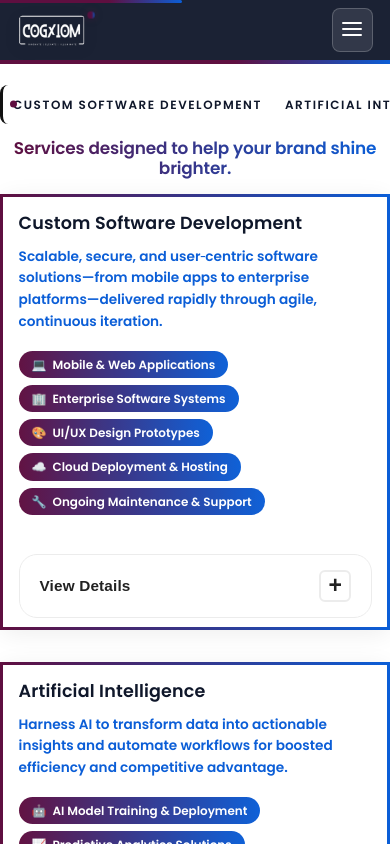
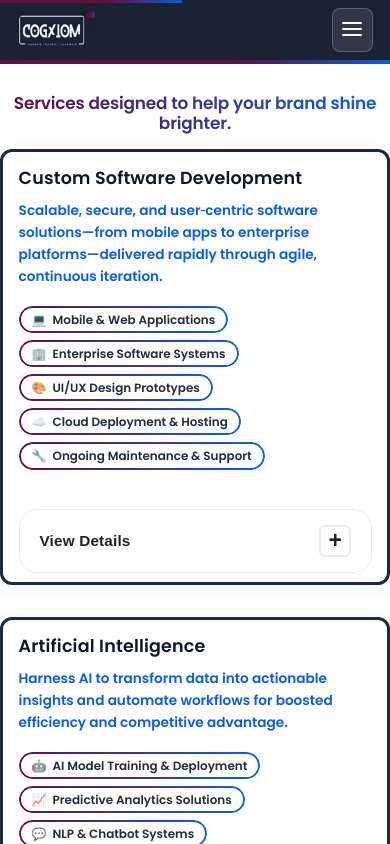
Before and after one commit to itxhas/Cogxioms, a React (Vite) app in the folder MYsite/: page /services in a window 390 px wide. Shown: the top 844 px of the page. Built offline with nearby package versions, Linux system fonts and the light colour scheme.

Commit message:
Email.js linked

```diff
--- a/MYsite/src/components/About/About.css
+++ b/MYsite/src/components/About/About.css
@@ -244,6 +244,7 @@
 .section-title {
   font-size: 2.5rem;
   font-weight: 700;
+
   text-align: center;
   margin-bottom: 3rem;
   position: relative;
@@ -576,7 +577,7 @@
 .review-card, .review-card-stacked, .stat-item, .highlight-card, .value-card {
   border-radius: 32px !important;
   border: 2px solid;
-  border-image: linear-gradient(90deg, #5f0f40, #5f0f40, #0b5ed7) 1;
+  /* border-image: linear-gradient(90deg, #5f0f40, #5f0f40, #0b5ed7) 1; */
   background: #fff;
 }
 
@@ -732,9 +733,9 @@
 }
 
 .team-section {
-  border-radius: 32px;
+  /* border-radius: 32px;
   border: 4px solid;
-  border-image: linear-gradient(90deg, #5f0f40, #5f0f40, #0b5ed7) 1;
+  border-image: linear-gradient(90deg, #5f0f40, #5f0f40, #0b5ed7) 1; */
 }
 
 .reviews-section {
@@ -744,7 +745,7 @@
   gap: 2rem;
   border-radius: 32px;
   border: 4px solid;
-  border-image: linear-gradient(90deg, #5f0f40, #5f0f40, #0b5ed7) 1;
+  /* border-image: linear-gradient(90deg, #5f0f40, #5f0f40, #0b5ed7) 1; */
   background: #fff !important;
   position: relative;
   flex-wrap: wrap;
--- a/MYsite/src/components/About/About.jsx
+++ b/MYsite/src/components/About/About.jsx
@@ -409,7 +409,7 @@ function AnimatedReviewsSection() {
                   margin: '0 auto',
                 }}
               >
-                <p style={{ marginBottom: '2.2rem', color: '#ff8811', fontWeight: 600, lineHeight: 1.6 }}>{review.text}</p>
+                <p style={{ marginBottom: '2.2rem', color: '#5f0f40', fontWeight: 600, lineHeight: 1.6 }}>{review.text}</p>
                 <span style={{ color: '#0b5ed7', fontWeight: 700, fontSize: '1.05rem' }}>{review.author}</span>
               </motion.div>
             );
--- a/MYsite/src/components/Contact/Contact.jsx
+++ b/MYsite/src/components/Contact/Contact.jsx
@@ -1,7 +1,8 @@
-import { useState } from 'react';
+import { useState, useEffect } from 'react';
 import { motion, AnimatePresence } from 'framer-motion';
 import { FiMail, FiPhone, FiGlobe, FiMapPin, FiSend, FiCheck, FiUser, FiMessageSquare } from 'react-icons/fi';
 import { FaLinkedin, FaTwitter, FaGithub, FaInstagram } from 'react-icons/fa';
+import emailjs from '@emailjs/browser';
 import './Contact.css';
 
 const Contact = () => {
@@ -15,6 +16,11 @@ const Contact = () => {
   const [isSubmitted, setIsSubmitted] = useState(false);
   const [activeField, setActiveField] = useState('');
 
+  // Initialize EmailJS
+  useEffect(() => {
+    emailjs.init("oPnz52lsad-Y0j9o-");
+  }, []);
+
   const handleInputChange = (e) => {
     const { name, value } = e.target;
     setFormData(prev => ({
@@ -27,17 +33,31 @@ const Contact = () => {
     e.preventDefault();
     setIsSubmitting(true);
 
-    // Simulate API call
-    await new Promise(resolve => setTimeout(resolve, 2000));
+    try {
+      // Send email using EmailJS
+      const response = await emailjs.sendForm(
+        "service_v52b9oc",
+        "template_1wckpao",
+        e.target
+      );
 
-    setIsSubmitting(false);
-    setIsSubmitted(true);
+      console.log("SUCCESS!", response.status, response.text);
+      setIsSubmitted(true);
 
-    // Reset form after 3 seconds
-    setTimeout(() => {
-      setIsSubmitted(false);
+      // Reset form
       setFormData({ name: '', email: '', subject: '', message: '' });
-    }, 3000);
+
+      // Reset success message after 3 seconds
+      setTimeout(() => {
+        setIsSubmitted(false);
+      }, 3000);
+
+    } catch (error) {
+      console.log("FAILED...", error);
+      alert("Failed to send the message. Please try again.");
+    } finally {
+      setIsSubmitting(false);
+    }
   };
 
   const contactInfo = [
--- a/MYsite/src/components/Header/Header.css
+++ b/MYsite/src/components/Header/Header.css
@@ -130,6 +130,7 @@
 
 .navItem {
   position: relative;
+  margin-right: 1rem;
 }
 
 .navLink {
@@ -145,6 +146,7 @@
   text-decoration: none;
   position: relative;
   overflow: hidden;
+  margin-right: 1rem;
 }
 
 .navIconWrapper {
@@ -181,7 +183,7 @@
 }
 
 .navLink:hover {
-  color: #5f0f40;
+  color:white;
   background: rgba(255, 255, 255, 0.1);
   transform: translateY(-2px);
   box-shadow: 0 4px 20px rgba(0, 0, 0, 0.2);
@@ -197,7 +199,7 @@
 }
 
 .navLink.active {
-  color: #5f0f40;
+  color:whitesmoke;
   background: rgba(95, 15, 64, 0.08);
   border: 1px solid rgba(95, 15, 64, 0.18);
 }
--- a/MYsite/src/components/Services/Services.css
+++ b/MYsite/src/components/Services/Services.css
@@ -95,7 +95,7 @@
   overflow: hidden;
   position: relative;
   border: 3px solid;
-  border-image: linear-gradient(90deg, #5f0f40, #0b5ed7 100%) 1;
+  /* border-image: linear-gradient(90deg, #5f0f40, #0b5ed7 100%) 1; */
 }
 .service-card-main {
   padding: 2.2rem 2.2rem 1.2rem 2.2rem;
@@ -130,9 +130,7 @@
 .details-tag {
   display: flex;
   align-items: center;
-  border: none;
-  background: linear-gradient(90deg, #5f0f40, #0b5ed7 100%);
-  color: #fff;
+  background: white;
   border-radius: 16px;
   padding: 4px 13px;
   font-size: 0.92rem;
@@ -140,7 +138,25 @@
   gap: 6px;
   box-shadow: none;
   opacity: 0.98;
+  position: relative;
+  z-index: 0;
 }
+
+.details-tag::before {
+  content: "";
+  position: absolute;
+  inset: 0;
+  padding: 2px; /* Border thickness */
+  background: linear-gradient(90deg, #5f0f40, #0b5ed7);
+  border-radius: inherit;
+  -webkit-mask:
+    linear-gradient(#fff 0 0) content-box,
+    linear-gradient(#fff 0 0);
+  -webkit-mask-composite: xor;
+  mask-composite: exclude;
+  z-index: -1;
+}
+
 .tag-icon {
   font-size: 1em;
 }
@@ -400,10 +416,10 @@
   position: sticky;
   top: 0;
   z-index: 20;
-  box-shadow: 0 2px 12px rgba(255,136,17,0.08);
-  background: #ffe6c7 !important;
-  color: #ff8811 !important;
-  border-color: #ff8811 !important;
+  box-shadow: 0 2px 12px rgba(11,94,215,0.08);
+  background: #e6f3ff !important;
+  color: #0b5ed7 !important;
+  border-color: #0b5ed7 !important;
 }
 
 /* Sticky Hide Details button inside expanded area */
@@ -411,10 +427,10 @@
   position: sticky;
   top: 0;
   z-index: 20;
-  box-shadow: 0 2px 12px rgba(255,136,17,0.08);
-  background: #ffe6c7 !important;
-  color: #ff8811 !important;
-  border-color: #ff8811 !important;
+  box-shadow: 0 2px 12px rgba(11,94,215,0.08);
+  background: #e6f3ff !important;
+  color: #0b5ed7 !important;
+  border-color: #0b5ed7 !important;
   margin-bottom: 1.2rem;
   margin-top: -1.2rem;
   border-radius: 12px;
@@ -429,31 +445,7 @@
     flex-direction: column;
   }
   .services-sidebar {
-    width: 100vw;
-    max-width: 100vw;
-    min-width: 0;
-    height: auto;
-    flex-direction: row;
-    gap: 0;
-    padding: 0 0 6px 0;
-    overflow-x: auto;
-    background: #fff;
-    border-radius: 0 0 12px 12px;
-    box-shadow: none;
-    align-items: flex-start;
-    position: static;
-    top: unset;
-  }
-  .sidebar-item {
-    font-size: 0.92rem;
-    padding: 10px 10px;
-    margin-bottom: 0;
-    border-radius: 8px 8px 8px 8px;
-    white-space: nowrap;
-    border-left: 3px solid transparent;
-  }
-  .sidebar-item.active {
-    border-left: 3px solid #111;
+    display: none; /* Hide the sidebar completely on smaller screens */
   }
   .services-details {
     width: 100vw;
--- a/MYsite/src/components/Services/Services.jsx
+++ b/MYsite/src/components/Services/Services.jsx
@@ -268,10 +268,10 @@ const Services = () => {
                 whileHover={{ scale: 1.03, boxShadow: '0 4px 16px rgba(0,0,0,0.08)' }}
                 whileTap={{ scale: 0.98 }}
                 transition={{ type: 'spring', stiffness: 300, damping: 20 }}
-                style={expanded === idx ? { background: '#ffe6c7', color: '#ff8811', borderColor: '#ff8811', position: 'sticky', top: 0, zIndex: 10 } : {}}
+                style={expanded === idx ? { background: '#ffe6c7', color: '#0f172a', borderColor: '#0f172a', position: 'sticky', top: 0, zIndex: 10 } : {}}
                 onMouseEnter={e => {
                   if (expanded !== idx) {
-                    e.currentTarget.querySelector('.plus-icon').style.background = '#ff8811';
+                    e.currentTarget.querySelector('.plus-icon').style.background = '#5f0f40';
                     e.currentTarget.querySelector('.plus-icon').style.color = '#fff';
                   }
                 }}
@@ -288,7 +288,7 @@ const Services = () => {
                   animate={{ rotate: expanded === idx ? 0 : 0 }}
                   transition={{ type: 'spring', stiffness: 300, damping: 20 }}
                   style={{
-                    background: expanded === idx ? '#ff8811' : '',
+                    background: expanded === idx ? '#0f172a' : '',
                     color: expanded === idx ? '#fff' : '#222',
                     borderRadius: '6px',
                     padding: '0 0.3em',
@@ -300,7 +300,7 @@ const Services = () => {
                     fontWeight: 800,
                     fontSize: '1.5em',
                     boxSizing: 'border-box',
-                    border: expanded === idx ? '2px solid #ff8811' : '2px solid #ececec',
+                    border: expanded === idx ? '2px solid #0f172a' : '2px solid #ececec',
                     transition: 'background 0.18s, color 0.18s, border 0.18s',
                   }}
                 >
```
Also changed, not shown: 2 other files (tests, documents, lock files or other folders).
